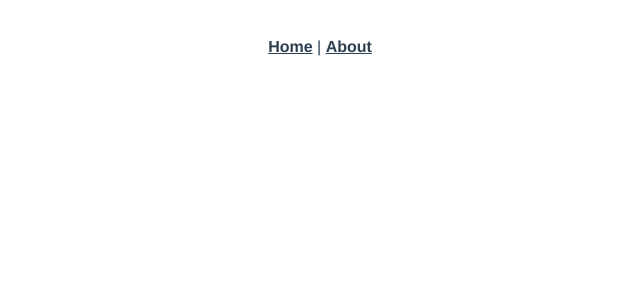
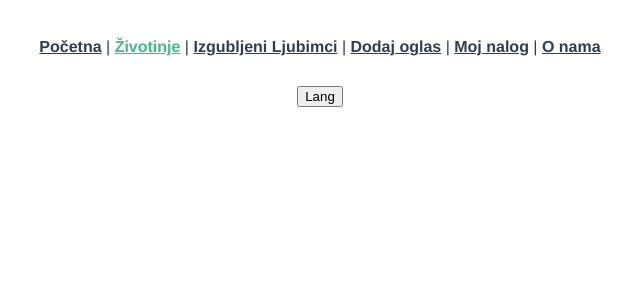
Before and after one commit to miticn/azil-za-zivotinje, a Vue app: page /animals in a window 1280 px wide. Before the commit this address had no page. Shown: the top 300 px of the page, without its empty margins (320-960 px from the left). Built offline with nearby package versions, Linux system fonts and the light colour scheme.

Commit message:
Basic routes + lang example

```diff
--- a/src/App.vue
+++ b/src/App.vue
@@ -1,8 +1,13 @@
 <template>
   <nav>
-    <router-link to="/">Home</router-link> |
-    <router-link to="/about">About</router-link>
+    <router-link to="/">{{mylangData.home}}</router-link> |
+    <router-link to="/animals">{{mylangData.animals}}</router-link> |
+    <router-link to="/lostpets">{{mylangData.lostpets}}</router-link> |
+    <router-link to="/add">{{mylangData.add}}</router-link> |
+    <router-link to="/myaccount">{{mylangData.myaccount}}</router-link> |
+    <router-link to="/about">{{mylangData.about}}</router-link>
   </nav>
+  <button @click="changeLang()">Lang</button>
   <router-view/>
 </template>
 
@@ -28,3 +33,36 @@ nav a.router-link-exact-active {
   color: #42b983;
 }
 </style>
+
+<script>
+import fullLangData from "./data/nav.js"
+export default {
+  data(){
+    return{
+      currentLang:'',
+      mylangData:''
+    }
+  },
+  created(){
+    this.currentLang = localStorage.getItem("lang");
+    if(this.currentLang==null) {
+      localStorage.setItem("lang","sr");
+      this.currentLang = "sr";
+    }
+    this.mylangData = fullLangData[this.currentLang];
+  },
+  methods:{
+    changeLang(){
+      this.currentLang = localStorage.getItem("lang");
+      if(this.currentLang=="en"){
+        this.currentLang="sr";
+      }
+      else{
+        this.currentLang="en"
+      }
+      localStorage.setItem("lang",this.currentLang);
+      this.$router.go();
+    }
+  }
+}
+</script>
--- /dev/null
+++ b/src/data/nav.js
@@ -0,0 +1,20 @@
+const fullLangData = {
+    en: {
+        home: 'Home',
+        animals: 'Animals',
+        lostpets: 'Lost pets',
+        add: 'Add your ad',
+        myaccount: 'My account',
+        about: 'About'
+    },
+    sr:{
+        home: 'Početna',
+        animals: 'Životinje',
+        lostpets: 'Izgubljeni Ljubimci',
+        add: 'Dodaj oglas',
+        myaccount: 'Moj nalog',
+        about: 'O nama'
+    }
+}
+
+export default fullLangData;
--- a/src/router/index.js
+++ b/src/router/index.js
@@ -6,6 +6,26 @@ const routes = [
     path: '/',
     name: 'home',
     component: HomeView
+  },
+  {
+    path: '/animals',
+    name: 'animals',
+    component: ''
+  },
+  {
+    path: '/lostpets',
+    name: 'lostpets',
+    component: ''
+  },
+  {
+    path: '/add',
+    name: 'add',
+    component: ''
+  },
+  {
+    path: '/myaccount',
+    name: 'myaccount',
+    component: ''
   },
   {
     path: '/about',
```
